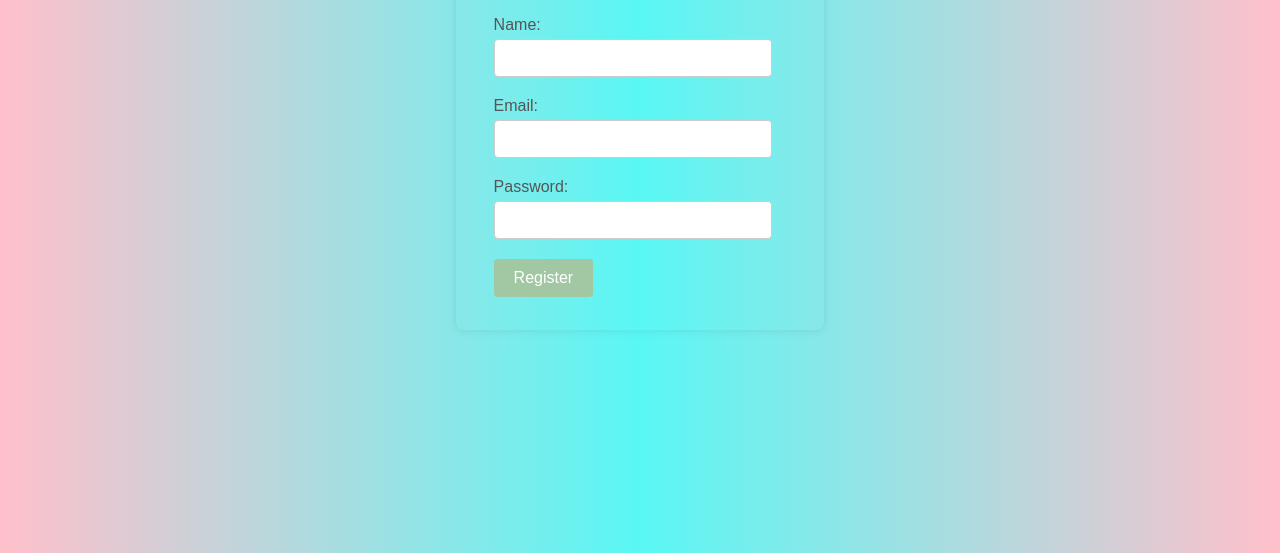
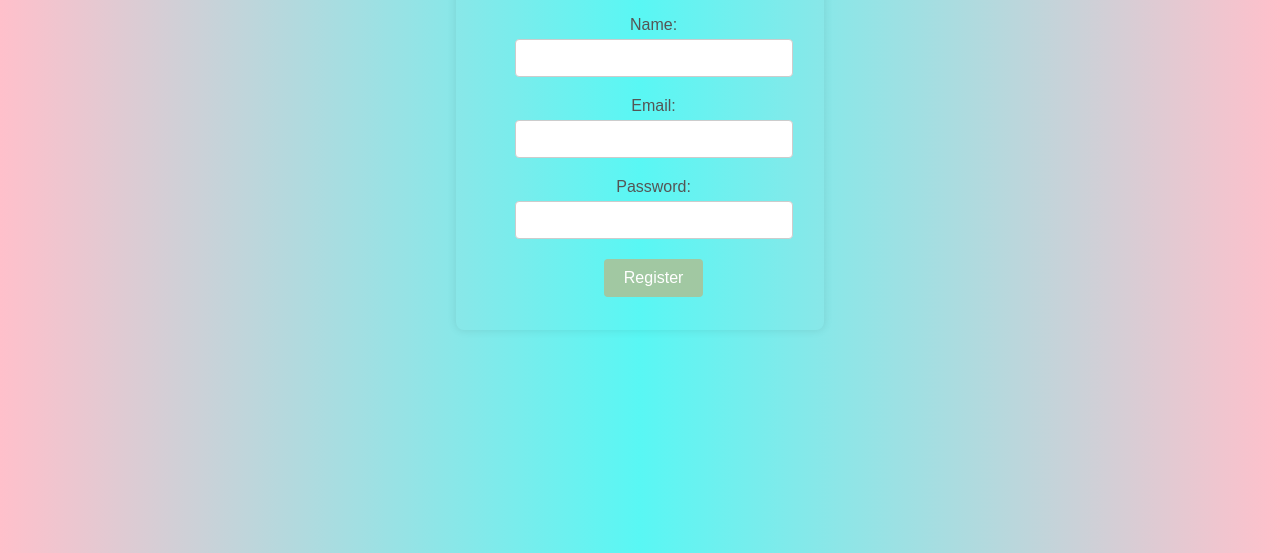
Before and after one commit to VijayKumarPeddagari/Bharat-Intern-Registration-Form, a website: page pages/index.html in a window 1280 px wide. Shown: the part 287-840 px from the top of the page. Drawn offline with Linux system fonts and the light colour scheme.

Commit message:
Update index.html

```diff
--- a/pages/index.html
+++ b/pages/index.html
@@ -38,6 +38,7 @@
 
           .form-group {
               margin-bottom: 20px;
+              text-align:center;
           }
 
           label {
@@ -87,7 +88,7 @@
                 <label for="password">Password:</label>
                 <input type="password" id="password" name="password" required>
             </div>
-            <div class="form-group">
+            <div class="form-group btn-div">
                 <button type="submit">Register</button>
             </div>
         </form>
```
